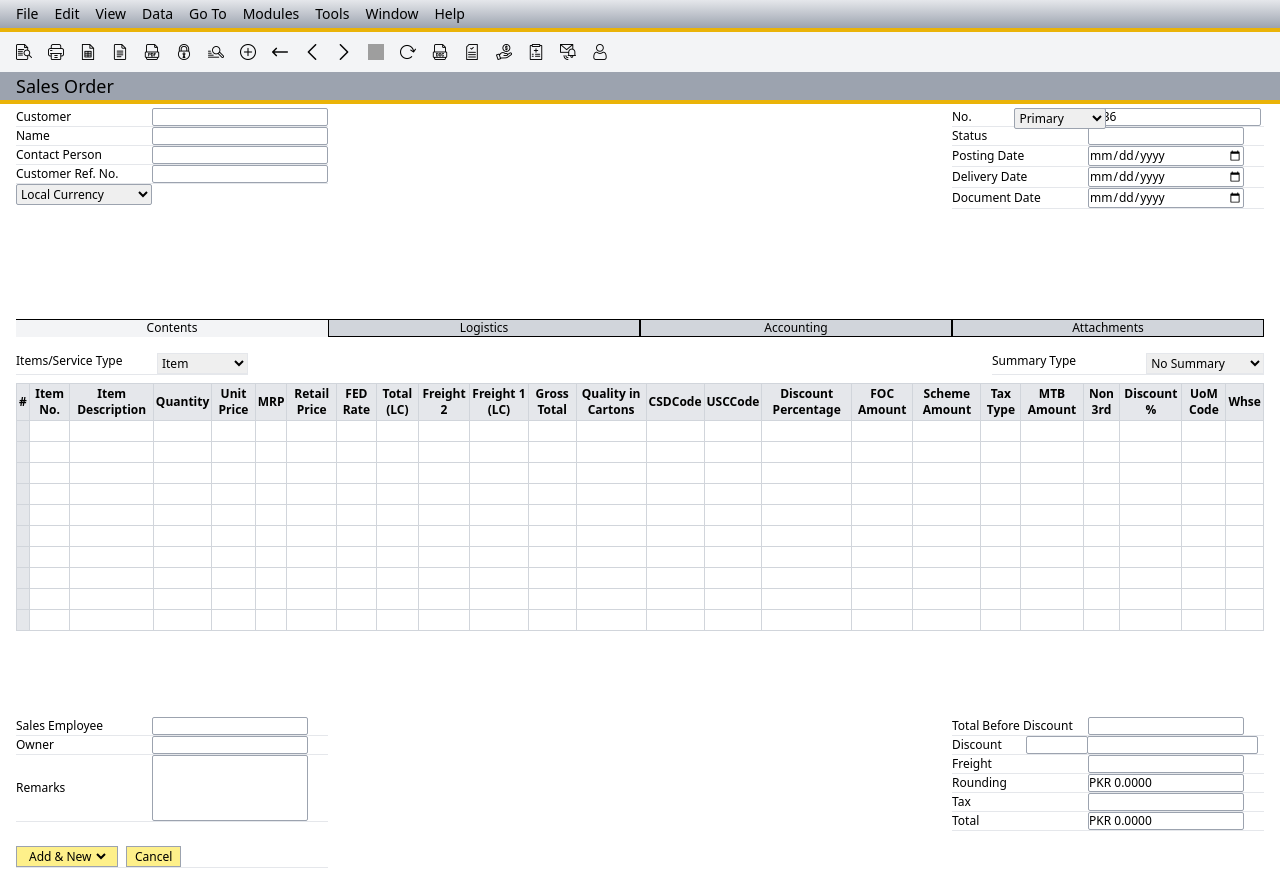
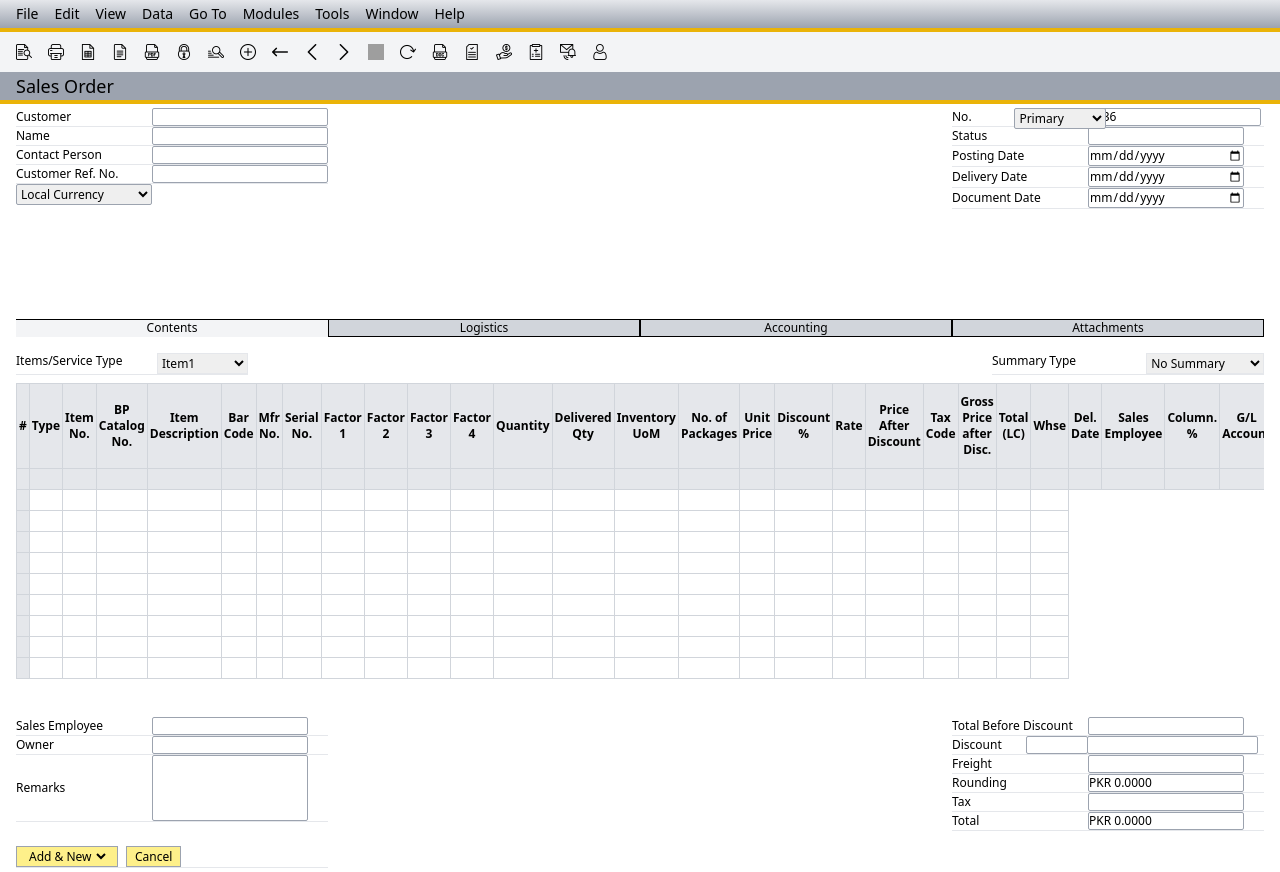
Before and after one commit to usman359/saap-react, a React (Create React App) app: page /sales-order in a window 1280 px wide. Built offline with nearby package versions, Linux system fonts and the light colour scheme; grey boxes are pictures that could not be loaded.

Commit message:
Commited

```diff
--- a/src/components/ContentTable.js
+++ b/src/components/ContentTable.js
@@ -1,6 +1,14 @@
-import React from "react";
+import React, { useEffect } from "react";
+import { useTable } from "../contexts/TableContext";
 
 export default function ContentTable() {
+  // TableContext
+  const { checkboxItems } = useTable();
+
+  useEffect(() => {
+    console.log(checkboxItems);
+  }, [checkboxItems]);
+
   return (
     <main className="overflow-x-scroll">
       {/* Header container */}
@@ -9,7 +17,7 @@ export default function ContentTable() {
         <div className="flex gap-4 border-b outline-none">
           <label className="w-[10rem]">Items/Service Type</label>
           <select className="w-1/2 border border-gray-200">
-            <option>Item</option>
+            <option>Item1</option>
             <option>Item2</option>
           </select>
         </div>
@@ -26,60 +34,23 @@ export default function ContentTable() {
       <table className="w-full border-collapse">
         <thead>
           <tr className="bg-gray-200">
-            <th className="border border-gray-300 p-0.5">#</th>
-            <th className="border border-gray-300 p-0.5">Item No.</th>
-            <th className="border border-gray-300 p-0.5">Item Description</th>
-            <th className="border border-gray-300 p-0.5">Quantity</th>
-            <th className="border border-gray-300 p-0.5">Unit Price</th>
-            <th className="border border-gray-300 p-0.5">MRP</th>
-            <th className="border border-gray-300 p-0.5">Retail Price</th>
-            <th className="border border-gray-300 p-0.5">FED Rate</th>
-            <th className="border border-gray-300 p-0.5">Total (LC)</th>
-            <th className="border border-gray-300 p-0.5">Freight 2</th>
-            <th className="border border-gray-300 p-0.5">Freight 1 (LC)</th>
-            <th className="border border-gray-300 p-0.5">Gross Total</th>
-            <th className="border border-gray-300 p-0.5">Quality in Cartons</th>
-            <th className="border border-gray-300 p-0.5">CSDCode</th>
-            <th className="border border-gray-300 p-0.5">USCCode</th>
-            <th className="border border-gray-300 p-0.5">
-              Discount Percentage
-            </th>
-            <th className="border border-gray-300 p-0.5">FOC Amount</th>
-            <th className="border border-gray-300 p-0.5">Scheme Amount</th>
-            <th className="border border-gray-300 p-0.5">Tax Type</th>
-            <th className="border border-gray-300 p-0.5">MTB Amount</th>
-            <th className="border border-gray-300 p-0.5">Non 3rd</th>
-            <th className="border border-gray-300 p-0.5">Discount %</th>
-            <th className="border border-gray-300 p-0.5">UoM Code</th>
-            <th className="border border-gray-300 p-0.5">Whse</th>
+            {checkboxItems.map((item) => (
+              <th key={item} className="border border-gray-300 p-0.5">
+                {item.label}
+              </th>
+            ))}
           </tr>
         </thead>
         <tbody>
           <tr>
-            <td className="border border-gray-300 bg-gray-200 p-0.5">&nbsp;</td>
-            <td className="border border-gray-300 p-0.5">&nbsp;</td>
-            <td className="border border-gray-300 p-0.5">&nbsp;</td>
-            <td className="border border-gray-300 p-0.5">&nbsp;</td>
-            <td className="border border-gray-300 p-0.5">&nbsp;</td>
-            <td className="border border-gray-300 p-0.5">&nbsp;</td>
-            <td className="border border-gray-300 p-0.5">&nbsp;</td>
-            <td className="border border-gray-300 p-0.5">&nbsp;</td>
-            <td className="border border-gray-300 p-0.5">&nbsp;</td>
-            <td className="border border-gray-300 p-0.5">&nbsp;</td>
-            <td className="border border-gray-300 p-0.5">&nbsp;</td>
-            <td className="border border-gray-300 p-0.5">&nbsp;</td>
-            <td className="border border-gray-300 p-0.5">&nbsp;</td>
-            <td className="border border-gray-300 p-0.5">&nbsp;</td>
-            <td className="border border-gray-300 p-0.5">&nbsp;</td>
-            <td className="border border-gray-300 p-0.5">&nbsp;</td>
-            <td className="border border-gray-300 p-0.5">&nbsp;</td>
-            <td className="border border-gray-300 p-0.5">&nbsp;</td>
-            <td className="border border-gray-300 p-0.5">&nbsp;</td>
-            <td className="border border-gray-300 p-0.5">&nbsp;</td>
-            <td className="border border-gray-300 p-0.5">&nbsp;</td>
-            <td className="border border-gray-300 p-0.5">&nbsp;</td>
-            <td className="border border-gray-300 p-0.5">&nbsp;</td>
-            <td className="border border-gray-300 p-0.5">&nbsp;</td>
+            {checkboxItems.map((item) => (
+              <td
+                key={item}
+                className="border border-gray-300 bg-gray-200 p-0.5"
+              >
+                &nbsp;
+              </td>
+            ))}
           </tr>
           <tr>
             <td className="border border-gray-300 bg-gray-200">&nbsp;</td>
```
